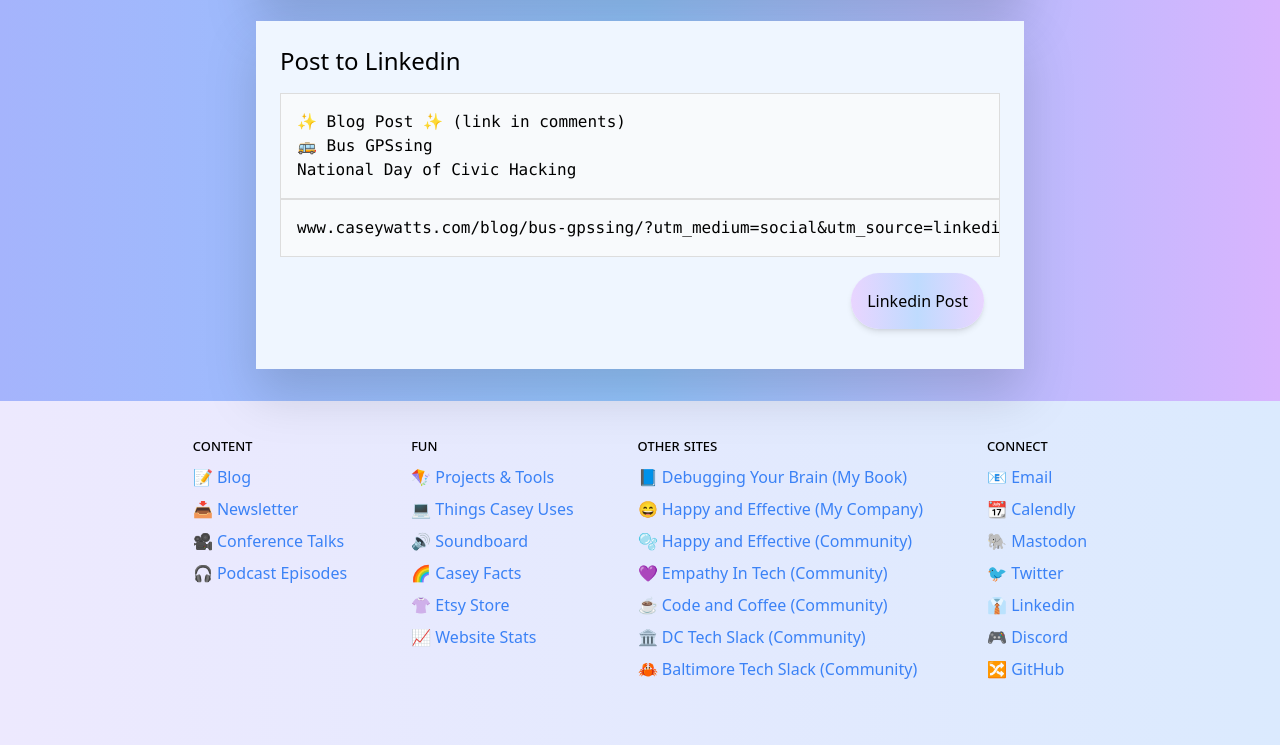
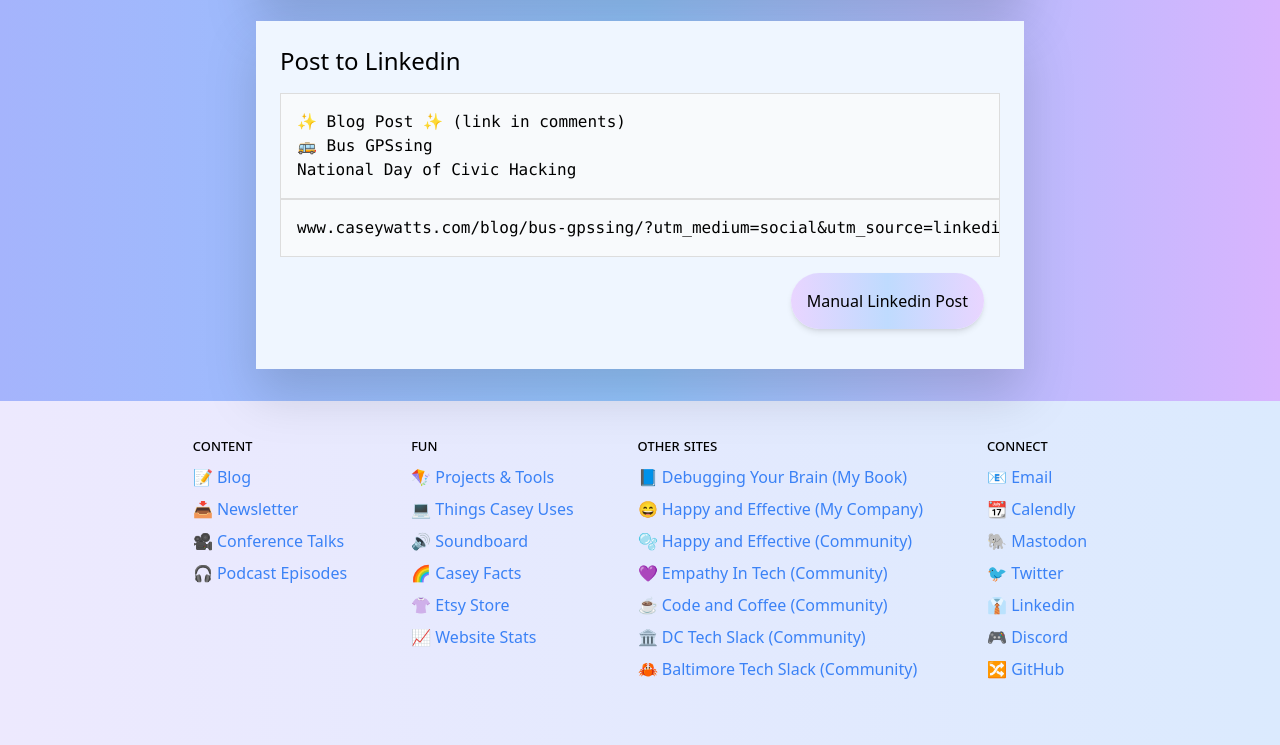
Before and after one commit to caseywatts/caseywatts-blog, an Astro site: page /blog/bus-gpssing/share in a window 1280 px wide. Shown: the part 2809-3554 px from the top of the page. Built offline with nearby package versions, Linux system fonts and the light colour scheme; Astro itself is replaced by a stand-in of ours; some packages are replaced by stand-ins of ours; code samples lack their colours.

Commit message:
add in but remove the share-offsite widget which is dumb

```diff
--- a/src/pages/blog/[slug]/share.astro
+++ b/src/pages/blog/[slug]/share.astro
@@ -85,7 +85,8 @@ const linkedinURL = `${url}?utm_medium=social&utm_source=linkedin`
     <pre class="bg-slate-50 p-4">{decodeURI(linkedinContent)}</pre>
     <pre class="bg-slate-50 p-4">{linkedinURL}</pre>
     <div class="flex justify-end">
-      <a class="button-link" target="_blank" href="https://www.linkedin.com/feed/">Linkedin Post</a>
+      <a class="button-link" target="_blank" href="https://www.linkedin.com/feed/">Manual Linkedin Post</a>
+      <!-- <a class="button-link" target="_blank" href=`https://www.linkedin.com/sharing/share-offsite/?url=${url}`>Sharing Offsite Linkedin Post</a> -->
     </div>
   </div>
 
```
